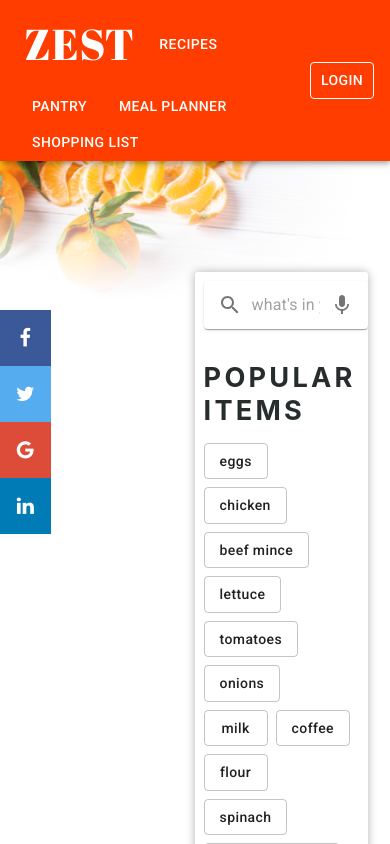
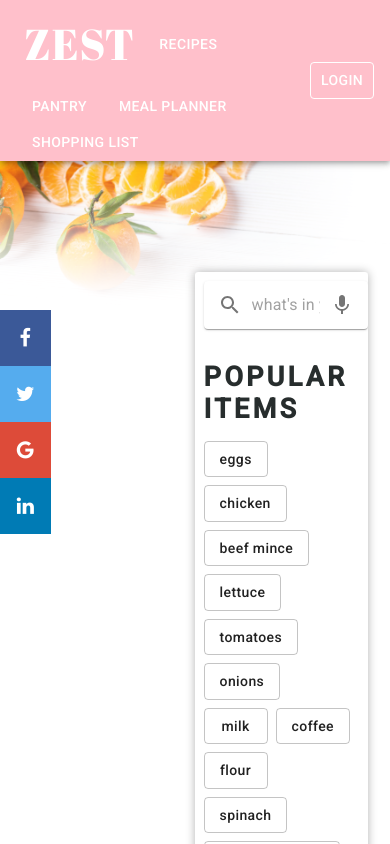
Before and after one commit to rainy-city-trio/project-frontend, a React (Create React App) app: page / in a window 390 px wide. Shown: the top 844 px of the page. Built offline with nearby package versions, Linux system fonts and the light colour scheme.

Commit message:
Roboto added as default font for whole app (App.css)

```diff
--- a/src/App.css
+++ b/src/App.css
@@ -1,6 +1,9 @@
-.App {
-  text-align: center;
+@import url('https://fonts.googleapis.com/css?family=Roboto&display=swap');
+
+body {
+  font-family: 'Roboto', sans-serif;
 }
+
 
 section {
   /* background-color: blue; */
--- a/src/components/NavBar.js
+++ b/src/components/NavBar.js
@@ -12,12 +12,6 @@
   menuItems: {
     flexGrow: 1
   },
-  containerNavbar: {
-    display: 'flex',
-    width: '110rem',
-    alignItems: 'center',
-    justifyContent: 'space-between'
-  },
   logo: {
     fontFamily: theme.headings.fontFamily,
     color: 'white',
@@ -26,6 +20,17 @@
   loginBtn: {
     color: 'white',
     borderColor: 'white'
+  },
+  appBar: {
+    [theme.breakpoints.down('md')]: {
+      backgroundColor: 'blue',
+    },
+    [theme.breakpoints.down('sm')]: {
+      backgroundColor: 'yellow'
+    },
+    [theme.breakpoints.down('xs')]: {
+      backgroundColor: 'pink',
+    },
   }
 }));
 
--- a/src/components/Results.js
+++ b/src/components/Results.js
@@ -1,6 +1,6 @@
 import React from 'react'
-import { withStyles, Button, Dialog, MuiDialogTitle, MuiDialogContent, MuiDialogActions, IconButton, Typography,makeStyles, Paper, Fab, Chip, createMuiTheme } from '@material-ui/core'
-import CloseIcon from '@material-ui/icons/Close'
+import { makeStyles, Paper, Fab, Chip, createMuiTheme } from '@material-ui/core'
+
 import { teal, orange } from '@material-ui/core/colors/'
 import RecipeCard from './RecipeCard';
 // import BlankRecipeCard from './BlankRecipeCard'
@@ -132,16 +132,6 @@
         return <RecipeCard key={index} newSearch={newSearch} recipe={recipe} />
     });
 
-    const [open, setOpen] = React.useState(false);
-
-  function handleClickOpen() {
-    setOpen(true);
-  }
-
-  function handleClose() {
-    setOpen(false);
-  }
-
 
     return (
         <div className={(recipeRequest === false) ? (classes.rootHidden) : (classes.rootShow)}>
```
